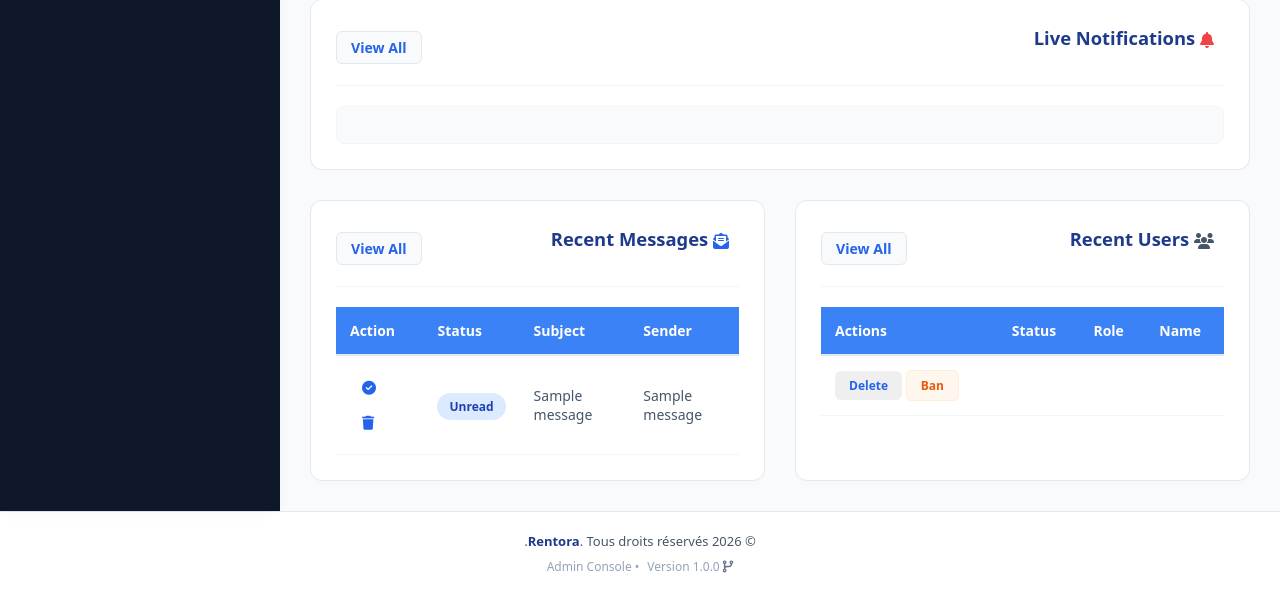
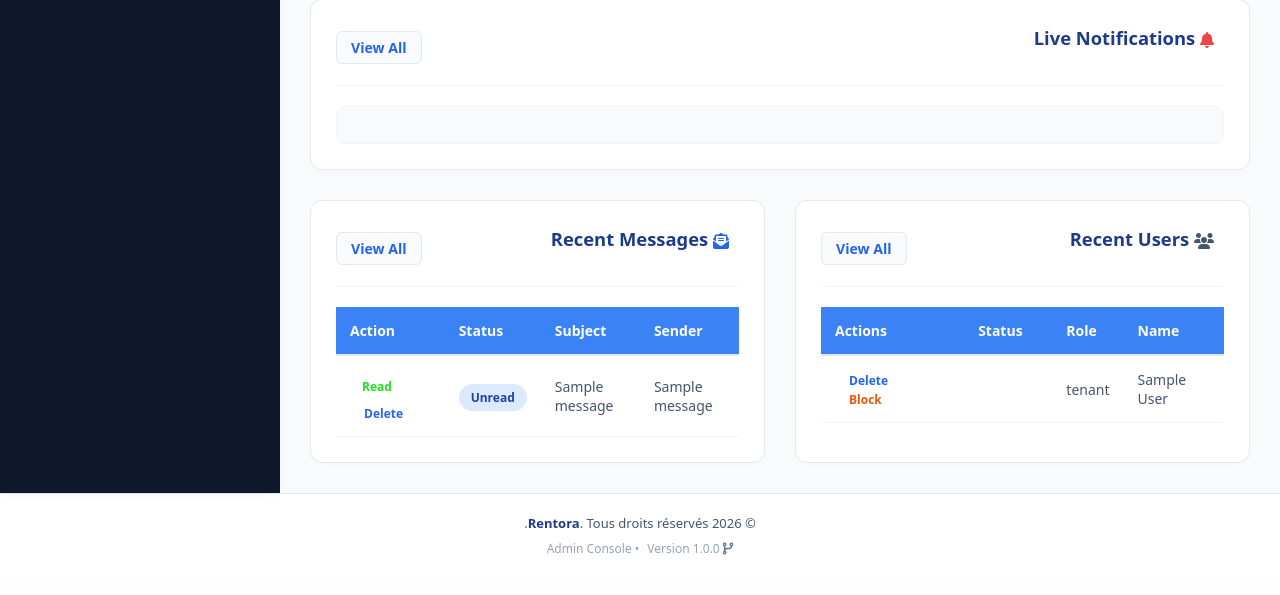
Before and after one commit to 2005mounir/PFE_PROJET, a PHP site: page /admin/admin-dashboard.php in a window 1280 px wide. Shown: the part 589-1184 px from the top of the page. After the commit the page ends 1144 px from the top, so only its background shows below. Run offline with PHP 8.4, Linux system fonts and the light colour scheme; the visitor is signed in with stand-in values (Sample User, id 1); tables that the repository leaves empty hold one stand-in row (values such as "Sample post"); some libraries are stand-ins or nearby versions.

Commit message:
set code in read , unread , delete and campleted code delete user

```diff
--- a/admin/admin-dashboard.php
+++ b/admin/admin-dashboard.php
@@ -31,6 +31,7 @@ $bannedUsers      = $dashboard->blockedUsers();
 $rejectedProps    = $dashboard->getRejectedProperties();
 $recentUnread     = $dashboard->getUnreadRecentMessages();
 $tottalUnreadMessages = $dashboard-> getUnreadMessagesCount();
+$recentUsers = $dashboard->getRecentUsers(5);
 ?>
 
 
@@ -137,13 +138,33 @@ $tottalUnreadMessages = $dashboard-> getUnreadMessagesCount();
     </div>
 
     <div class="tables-dual-grid">
-
         <div class="dashboard-section">
             <div class="section-header">
                 <h2><i class="fa-solid fa-users icon-recent-users"></i> Recent Users</h2>
                 <a href="admin-users.php" class="view-all-btn">View All</a>
             </div>
             <div class="table-responsive">
+
+
+
+                   <!-- show message succsses pe erreur here  -->
+                    <?php if (isset($_SESSION['user_success'])): ?>
+                        <div class="alert-success">
+                            <?= $_SESSION['user_success']; ?>
+                        </div>
+                       <?php unset($_SESSION['user_success']); ?>
+                 <?php endif; ?>
+
+                <?php if (isset($_SESSION['user_error'])): ?>
+                        <div class="alert-error">
+                            <?= $_SESSION['user_error']; ?>
+                        </div>
+                        <?php unset($_SESSION['user_error']); ?>
+                <?php endif; ?>
+
+
+
+
                 <table class="mini-table">
                     <thead>
                         <tr>
@@ -154,17 +175,21 @@ $tottalUnreadMessages = $dashboard-> getUnreadMessagesCount();
                         </tr>
                     </thead>
                     <tbody>
+                        <?php foreach ($recentUsers as $user): ?>
                             <tr>
-                            <td></td>
-                            <td></td>
+                                <td><?= htmlspecialchars($user['name']); ?></td>
+                                <td><?= htmlspecialchars($user['role']); ?></td>
                                 <td>
-                                <span class="badge"></span>
+                                    <span class="badge <?= ($user['status'] == 'active') ? 'badge-success' : 'badge-danger'; ?>">
+                                        <?= $user['status']; ?>
+                                    </span>
                                 </td>
                                 <td>
-                                <button class="btn btn-ban">Ban</button>
-                                <button class="btn btn-delete">Delete</button>
+                                     <a href="deleteUser.php?id=<?= $user['id_user']; ?>" class="btn btn-delete">Delete</a>
+                                    <a href="blockUser.php?id=<?= $user['id_user']; ?>" class="btn btn-ban">Block</a>
                                 </td>
                             </tr>
+                        <?php endforeach; ?>
                  </tbody>
                 </table>
             </div>
@@ -172,7 +197,7 @@ $tottalUnreadMessages = $dashboard-> getUnreadMessagesCount();
 <div class="dashboard-section">
             <div class="section-header">
                 <h2><i class="fa-solid fa-envelope-open-text icon-recent-messages"></i> Recent Messages</h2>
-                <a href="crudMessages.php" class="view-all-btn">View All</a>
+                <a href="managmentMessages.php" class="view-all-btn">View All</a>
             </div>
             <div class="table-responsive">
 
@@ -218,15 +243,17 @@ $tottalUnreadMessages = $dashboard-> getUnreadMessagesCount();
                                             </td>
 
                                            <td>
-                                                <a href="setReadMessages.php?id=<?php echo $msg['id_message']; ?>" class="btn-icon" title="Mark as Read">
-                                                        <i class="fas fa-check-circle"></i>
+
+                                                <a href="setReadMessages.php?id=<?php echo $msg['id_message']; ?>" class="  btn btn-icon" title="Mark as Read">
+                                                       Read
                                                 </a>
 
+
                                                 <a href="deleteMessages.php?id=<?php echo $msg['id_message']; ?>"
-                                                        class="btn-icon btn-delete"
+                                                         class="btn btn-delete"
                                                           title="Delete"
                                                         onclick="return confirm('are you sure to delete this message ?');">
-                                                <i class="fa-solid fa-trash"></i>
+                                                     Delete
                                                  </a>
                                           </td>
                                      </tr>
--- a/admin/deleteMessages.php
+++ b/admin/deleteMessages.php
@@ -21,7 +21,7 @@ if (isset($_GET['id'])) {
 
     } catch (PDOException $e) {
         //storage erreurs in erreurs.log
-        $errorPath = __DIR__ . '/../errors/erreurs.log';
+        $errorPath = __DIR__ . '../erreurs/erreurs.log';
         $errorMessage = "[" . date('Y-m-d H:i:s') . "] DELETE ERROR: " . $e->getMessage() . PHP_EOL;
         file_put_contents($errorPath, $errorMessage, FILE_APPEND);
 
--- a/admin/managmentMessages.php
+++ b/admin/managmentMessages.php
@@ -64,11 +64,11 @@ include 'includes/sidebar.php';
 
              <td td class="data-label" data-label="Actions">
               <div class="actions-wrapper">
-                    <a href="setReadMessages.php?id=<?= $msg['id_message'] ?>" class="btn-action">
+                    <a href="setReadMessages.php?id=<?= $msg['id_message'] ?>" class=" btn-read btn-action">
                         <i class="fas fa-check-circle"></i>
                     </a>
 
-                    <a href="setUnreadMessages.php?id=<?= $msg['id_message'] ?>" class="btn-action">
+                    <a href="setUnreadMessages.php?id=<?= $msg['id_message'] ?>" class=" btn-unread btn-action">
                         <i class="fas fa-envelope-open"></i>
                     </a>
 
--- a/admin/setReadMessages.php
+++ b/admin/setReadMessages.php
@@ -23,7 +23,7 @@ if (isset($_GET['id'])) {
     } catch (PDOException $e) {
 
         //storage erreurs in errerus.log
-        $errorPath = __DIR__ . '/../errors/erreurs.log';
+        $errorPath = __DIR__ . '/../erreurs/erreurs.log';
         $errorMessage = "[" . date('Y-m-d H:i:s') . "] READ ERROR: " . $e->getMessage() . PHP_EOL;
         file_put_contents($errorPath, $errorMessage, FILE_APPEND);
 
--- a/admin/setUnreadMessages.php
+++ b/admin/setUnreadMessages.php
@@ -27,7 +27,7 @@ if (isset($_GET['id'])) {
     } catch (PDOException $e) {
 
         // storage erreurs in file errurs.log
-        $errorPath = __DIR__ . '/../errors/erreurs.log';
+        $errorPath = __DIR__ . '/../erreurs/erreurs.log';
         $errorMessage = "[" . date('Y-m-d H:i:s') . "] " . $e->getMessage() . PHP_EOL;
         file_put_contents($errorPath, $errorMessage, FILE_APPEND);
 
--- a/classes/CalssadminDashboard.php
+++ b/classes/CalssadminDashboard.php
@@ -111,10 +111,13 @@ class AdminDashboard {
         }
 
 
-        public function updateMessageStatus($id, $status) {
-            $stmt = $this->pdo->prepare("UPDATE messages SET status = ? WHERE id_message = ?");
-            $stmt->execute([$status, $id]);
+          //method get last 5 users;
+          public function getRecentUsers($limit = 5) {
+              $stmt = $this->db->prepare("SELECT * FROM users ORDER BY id_user DESC LIMIT :limit");
+              $stmt->execute(['limit' => (int)$limit]);
+              return $stmt->fetchAll(PDO::FETCH_ASSOC);
             }
+
 
 }
 
--- a/css/admin.css
+++ b/css/admin.css
@@ -345,10 +345,9 @@ body {
     transition: all 0.2s;
 }
 .btn-ban {
-     background: #fff7ed;
      color: #ea580c;
-     border: 1px solid #ffedd5;
      margin-right: 5px;
+     text-decoration: none;
  }
 .btn-ban:hover {
     background-color: #ffedd5;
@@ -365,13 +364,15 @@ body {
 
 
 .btn-icon:first-child {
-    color:  #2563eb;;
+    color:rgb(30, 225, 30);
+
 
 }
 
 
 .btn-delete {
     color:  #2563eb;
+    text-decoration: none;
 
 }
 
```
Also changed, not shown: other parts of css/admin.css (+64 -6 lines), admin/deleteUser.php (added, +51 -0 lines), admin/blockUser.php (added). Lines whose indentation alone changed are shown as unchanged.
